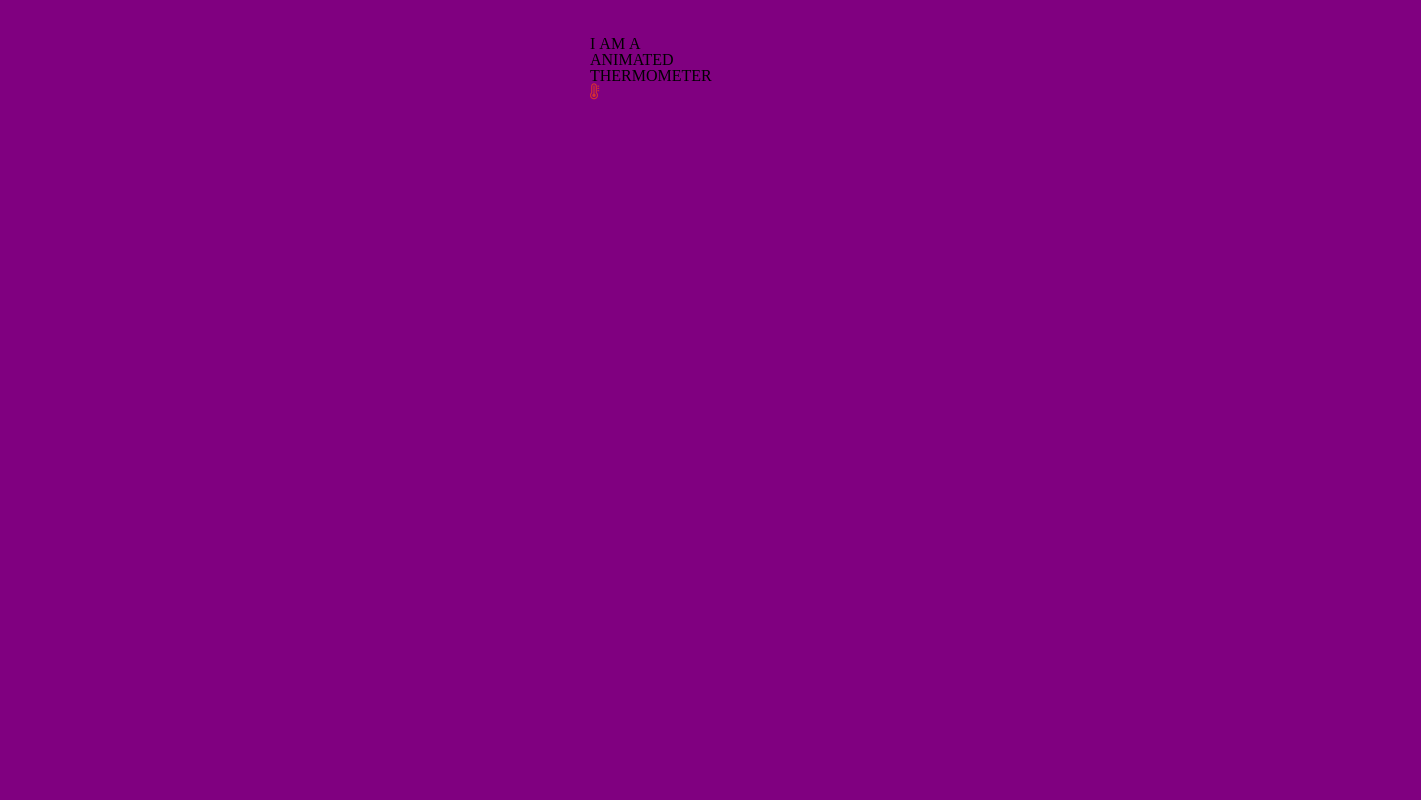
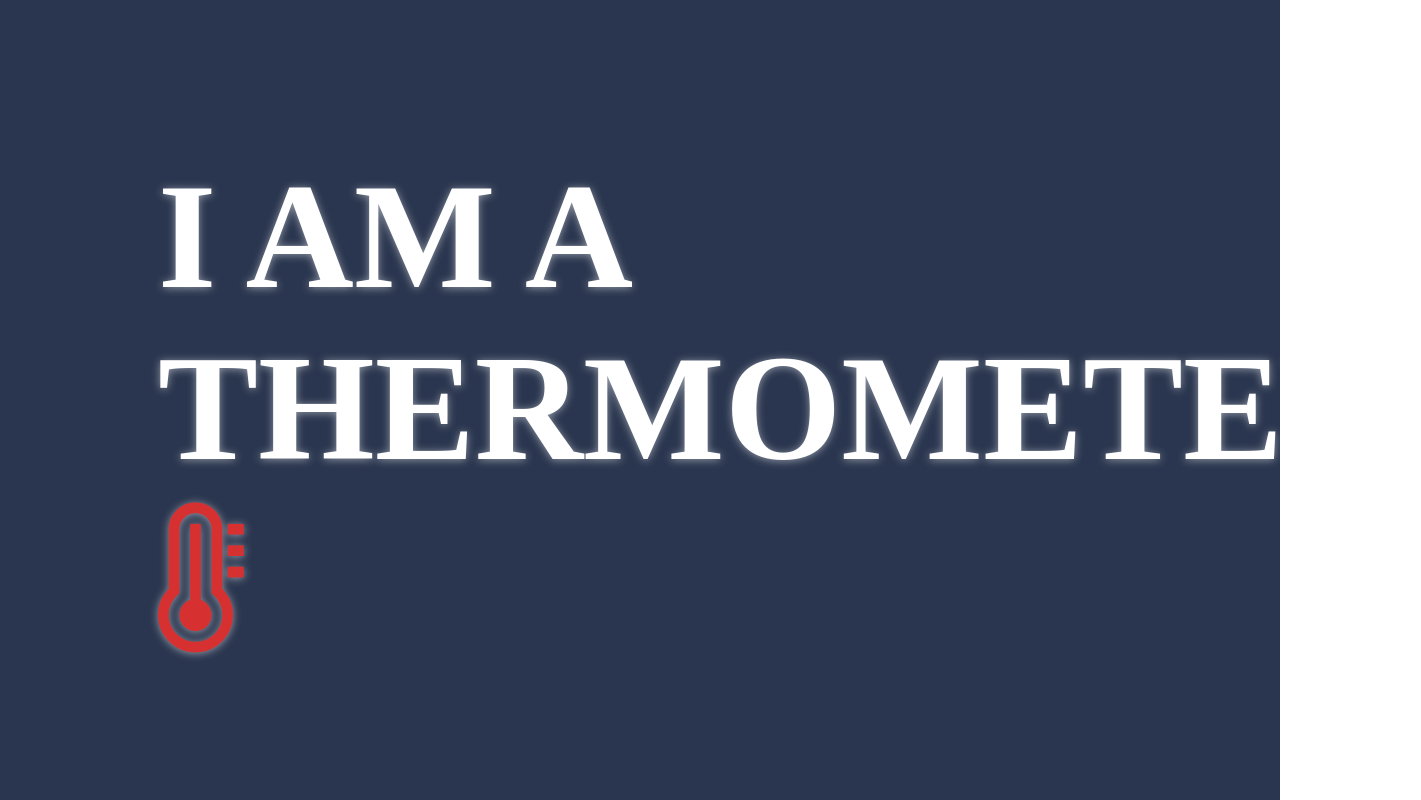
Before and after one commit to Ishrat06Qureshi/Animated-Thermometer, a plain HTML site: page index.html in a window 1280 px wide. Shown: the whole page, 1421 px wide, since content can reach past the window. Drawn offline with Linux system fonts and the light colour scheme.

Commit message:
changes for styling

```diff
--- a/index.html
+++ b/index.html
@@ -6,13 +6,17 @@
 			rel="stylesheet"
 			href="https://cdnjs.cloudflare.com/ajax/libs/font-awesome/4.7.0/css/font-awesome.min.css"
 		/>
+		<title>Document</title>
 	</head>
-	<body class="main-container">
-		<div>
-			<h5 class="fa">
-				I AM A ANIMATED THERMOMETER <span id="thermomter-id"></span>
-			</h5>
+	<body>
+		<div class="outer-div">
+			<div class="inner-div">
+				<h1 class="main-heading">
+					I AM A THERMOMETER <span id="thermomter-id" class="fa"></span>
+				</h1>
+			</div>
 		</div>
+
 		<script src="script.js"></script>
 	</body>
 </html>
--- a/sass/main.scss
+++ b/sass/main.scss
@@ -1,14 +1,27 @@
-.main-container {
-	display: flex;
-	justify-content: center;
-	align-content: center;
-	background-color: purple;
+* {
+	margin: 0;
+	padding: 0;
+	box-sizing: border-box;
 }
+
+.outer-div {
+	width: 100vw;
+	height: 100vh;
+	background: #2a364f;
+	display: grid;
+	place-items: center;
+}
+.inner-div {
+	width: 80vw;
+	height: 70vh;
+	display: grid;
+	place-items: center;
+}
+
 .main-heading {
+	padding: 30px;
+
 	color: white;
-	font-weight: bolder;
+	text-shadow: 0 1px 8px rgba(255, 255, 255, 0.5);
+	font-size: 150px;
 }
-.fa {
-	height: 300px;
-	width: 100px;
-}
```
Also changed, not shown: sass/main.css, 1 other file.
